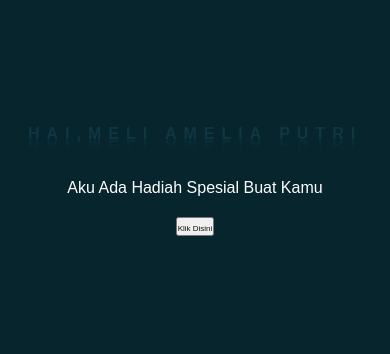
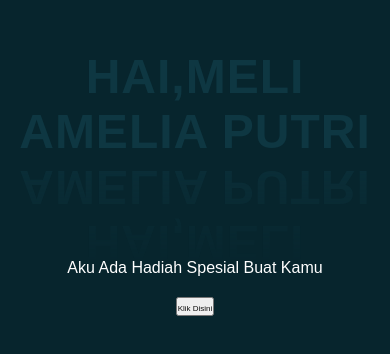
Before and after one commit to pasukanbocil/mbakm, a plain HTML site: page index.html in a window 390 px wide. Shown: the part 240-594 px from the top of the page. Drawn offline with Linux system fonts and the light colour scheme.

Commit message:
Update style.css line-height and margin-top in index.html

```diff
--- a/css/style.css
+++ b/css/style.css
@@ -23,7 +23,7 @@ h2 {
     width: 100%;
     text-align: center;
     -webkit-box-reflect: below 1px linear-gradient(transparent, #0008);
-    line-height: 0.70em;
+    /* line-height: 0.70em; */
     outline: none;
     animation: animate 5s linear infinite;
 }
@@ -63,10 +63,11 @@ h2 {
 }
 
 .description {
-    margin-top: 40px;
+    margin-top: 100px;
     font-size: 1.5rem;
     margin-bottom: 20px;
     color: white;
+
 }
 
 .button a {
@@ -78,9 +79,8 @@ h2 {
 @media screen and (max-width:574px) {
     h2 {
         display: block;
-        font-size: 1rem;
-        letter-spacing: 7px;
-
+        font-size: 3rem;
+        letter-spacing: 1px;
     }
 
     .description {
```
